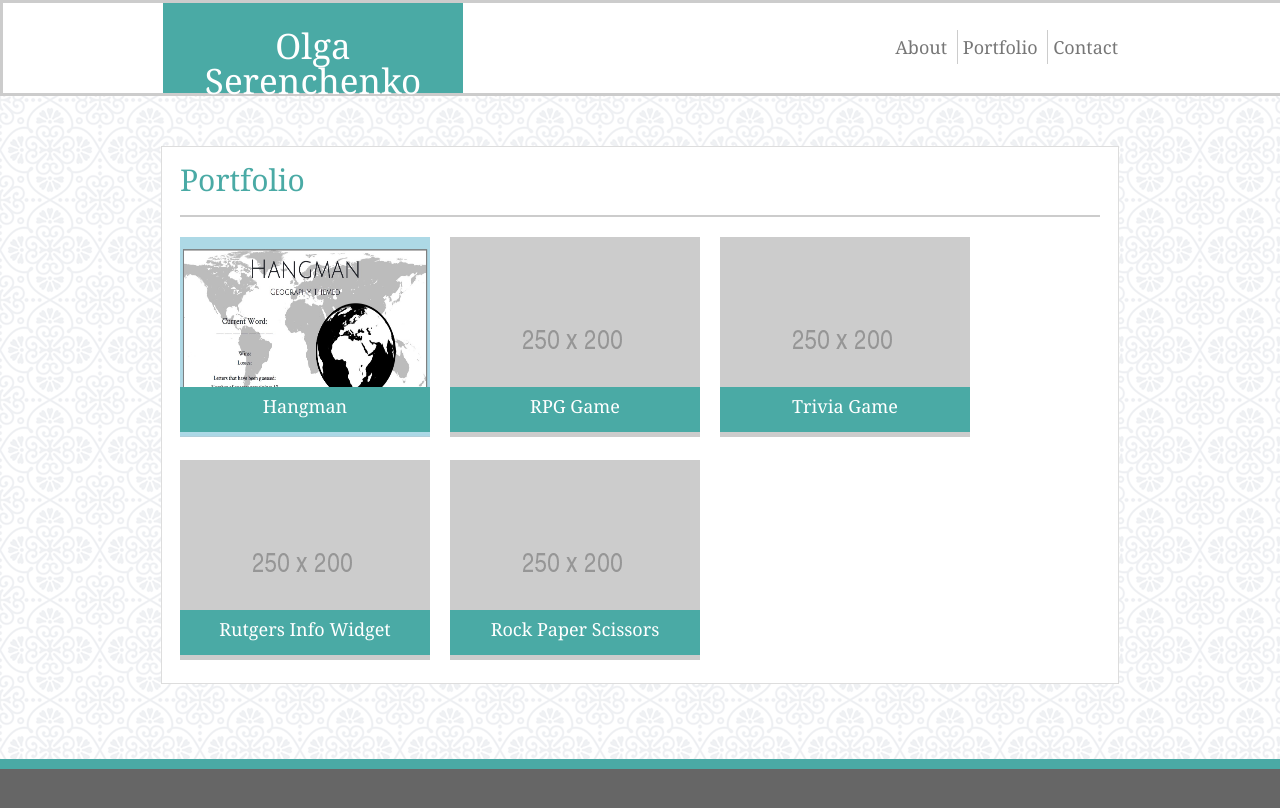
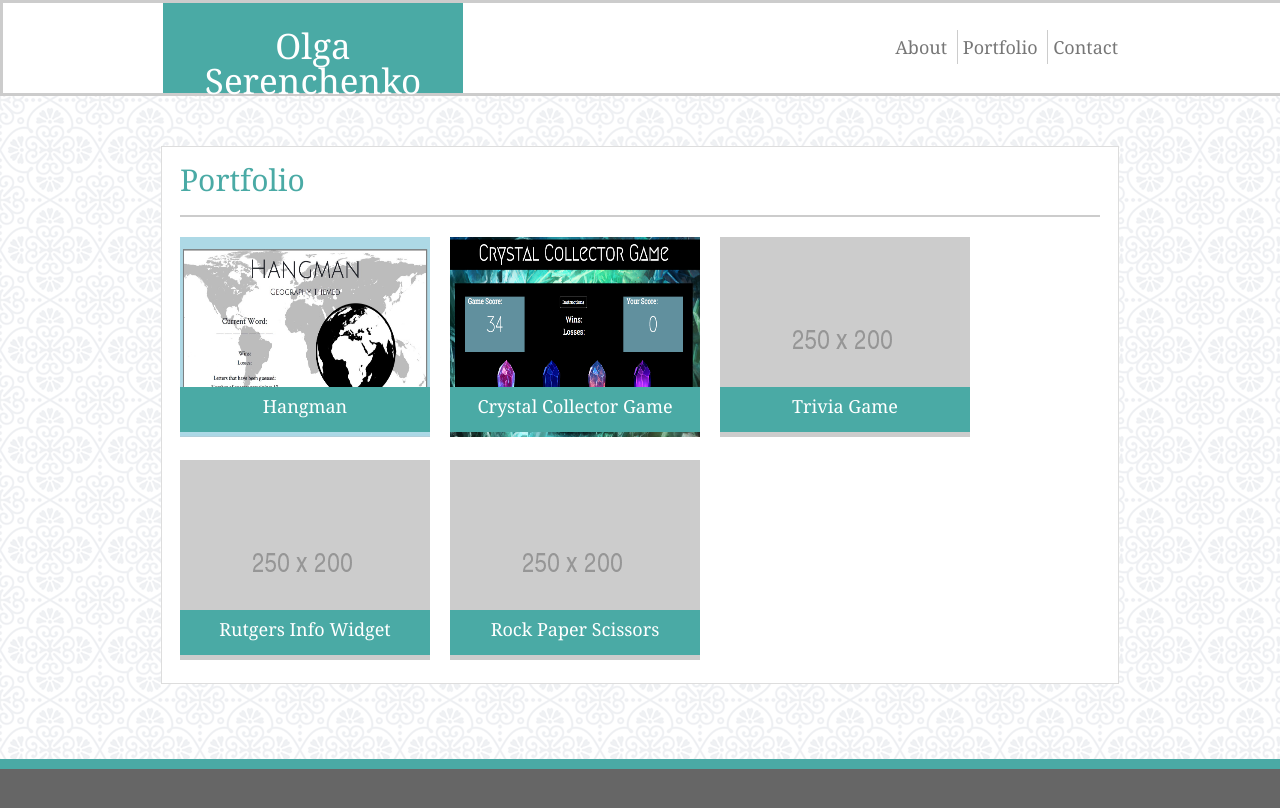
Before and after one commit to oserenchenko/Responsive-Portfolio, a plain HTML site: page portfolio.html in a window 1280 px wide. Drawn offline with Linux system fonts and the light colour scheme.

Commit message:
added crystal collector game to portfolio

```diff
--- a/portfolio.html
+++ b/portfolio.html
@@ -44,8 +44,8 @@
     </div>
 
     <div class=placeholder>
-      <h3>RPG Game</h3>
-      <img src="assets/images/placeholder.png" alt="placeholder for future project">
+      <h3>Crystal Collector Game</h3>
+      <a href = "https://oserenchenko.github.io/Crystal-Collector-Game/"><img src="assets/images/crystal_game.png" alt="Crystal Collector Game" class="portfolioProjects"></a>
     </div>
 
     <div class=placeholder>
```
Also changed, not shown: assets/images/crystal_game.png (added), 2 other files.
